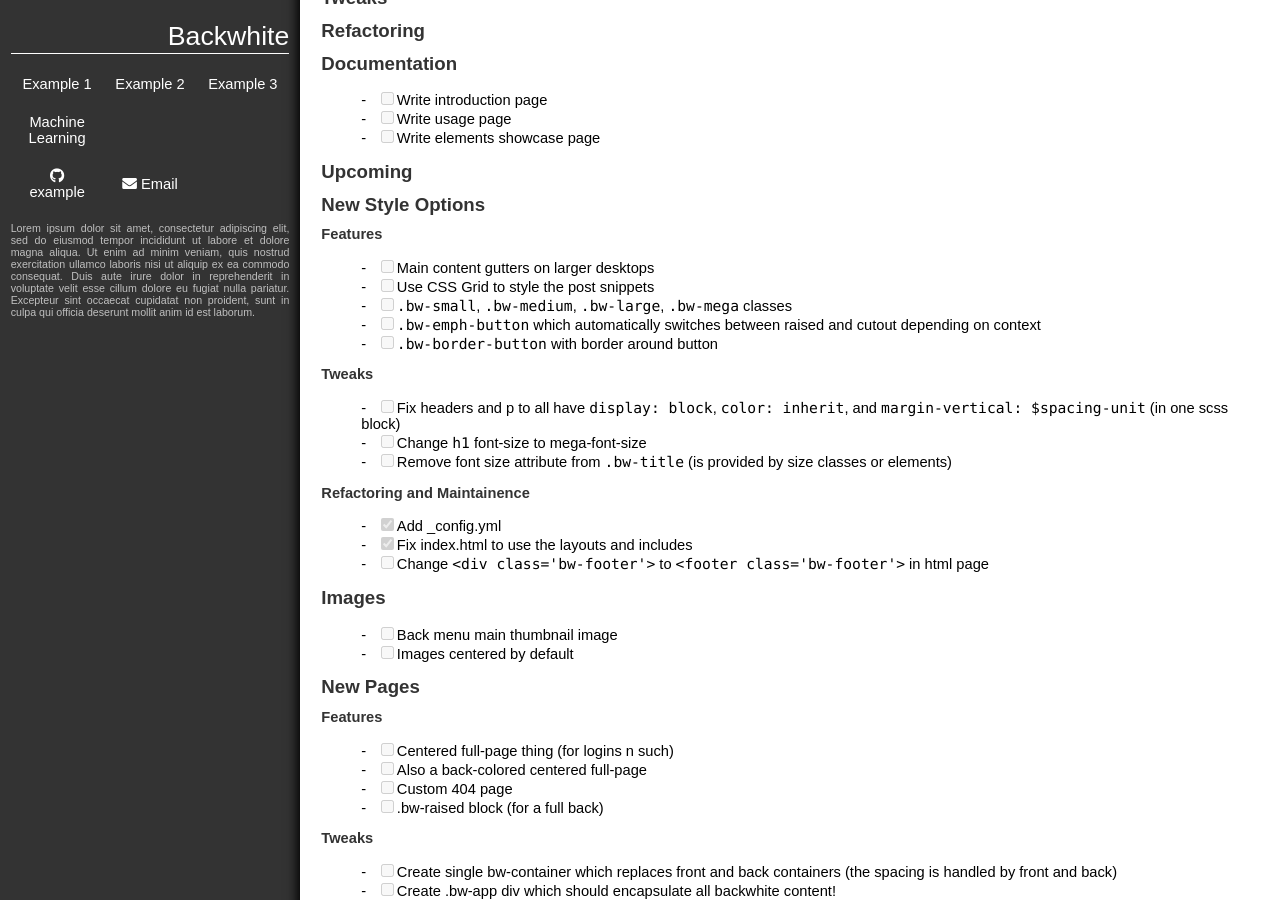
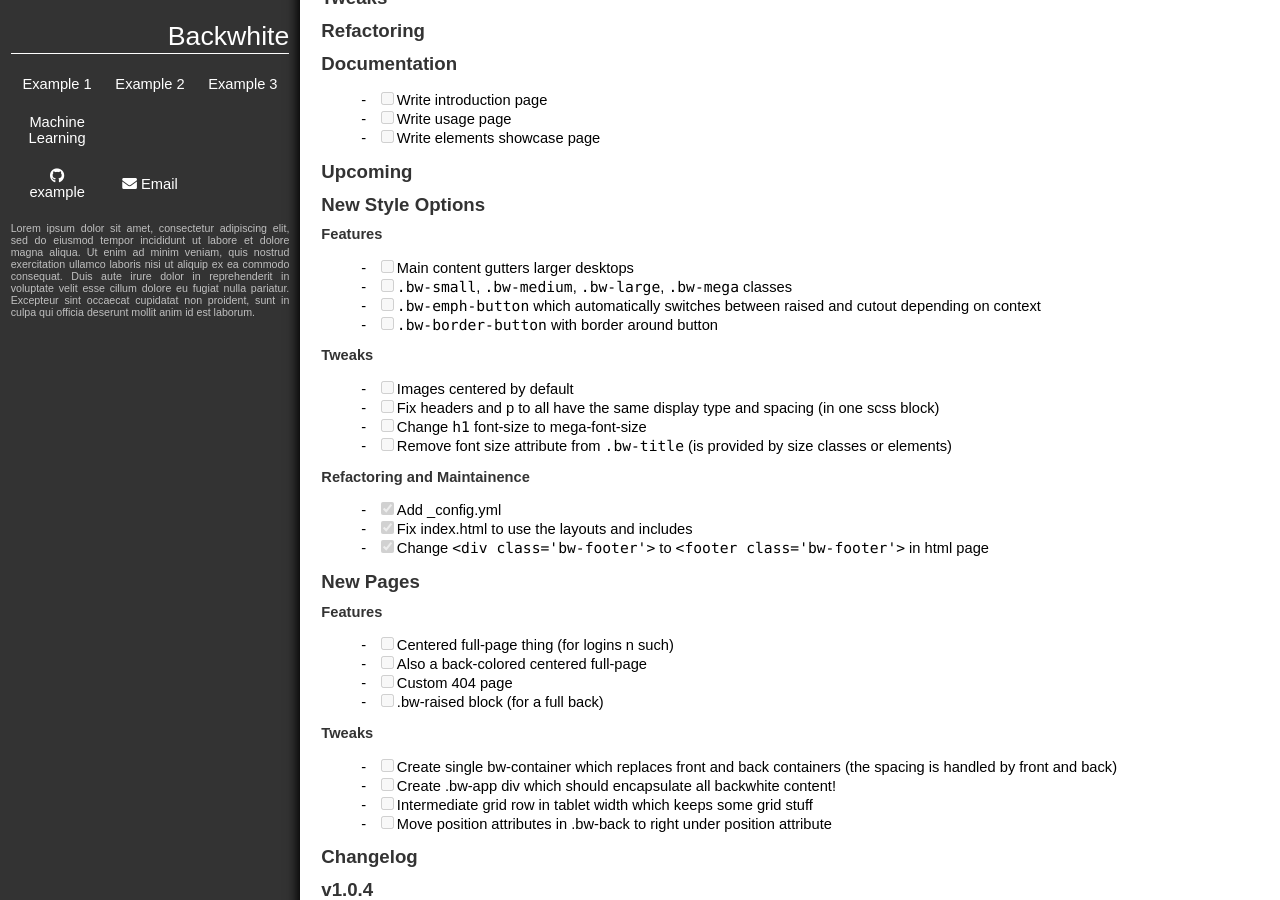
Before and after one commit to andydevs/jekyll-theme-backwhite, a Jekyll site: the page built from TODO.md, in a window 1280 px wide and 900 px high, scrolled down 370 px. Built offline with Jekyll 4.4.1, drawn with Linux system fonts in a browser that asks for light colours; our own code applies the rules of GitHub Pages for plain Markdown files.

Commit message:
Change <div class='bw-footer'> to <footer class='bw-footer'>

```diff
--- a/TODO.md
+++ b/TODO.md
@@ -36,33 +36,28 @@
 
 #### Features
 
-- [ ] Main content gutters on larger desktops
-- [ ] Use CSS Grid to style the post snippets
-- [ ] `.bw-small`, `.bw-medium`, `.bw-large`, `.bw-mega` classes
+- [ ] Main content gutters larger desktops
+- [ ] `.bw-small`, `.bw-medium`, `.bw-large`,
+        `.bw-mega` classes
 - [ ] `.bw-emph-button` which automatically switches between
-raised and cutout depending on context
+        raised and cutout depending on context
 - [ ] `.bw-border-button` with border around button
 
 #### Tweaks
 
-- [ ] Fix headers and p to all have `display: block`,
-`color: inherit`, and `margin-vertical: $spacing-unit`
-(in one scss block)
+- [ ] Images centered by default
+- [ ] Fix headers and p to all have the same display type
+        and spacing (in one scss block)
 - [ ] Change `h1` font-size to mega-font-size
 - [ ] Remove font size attribute from `.bw-title` (is
-provided by size classes or elements)
+        provided by size classes or elements)
 
 #### Refactoring and Maintainence
 
 - [x] Add _config.yml
 - [x] Fix index.html to use the layouts and includes
-- [ ] Change `<div class='bw-footer'>` to
-`<footer class='bw-footer'>` in html page
-
-### Images
-
-- [ ] Back menu main thumbnail image
-- [ ] Images centered by default
+- [x] Change `<div class='bw-footer'>` to
+        `<footer class='bw-footer'>` in html page
 
 ### New Pages
 
--- a/_includes/back.html
+++ b/_includes/back.html
@@ -46,8 +46,8 @@
         </table>
 
         <!-- Footer -->
-        <div class="bw-footer">
+        <footer class="bw-footer">
             <p>{{ site.description }}</p>
-        </div>
+        </footer>
     </div>
 </div>
```
